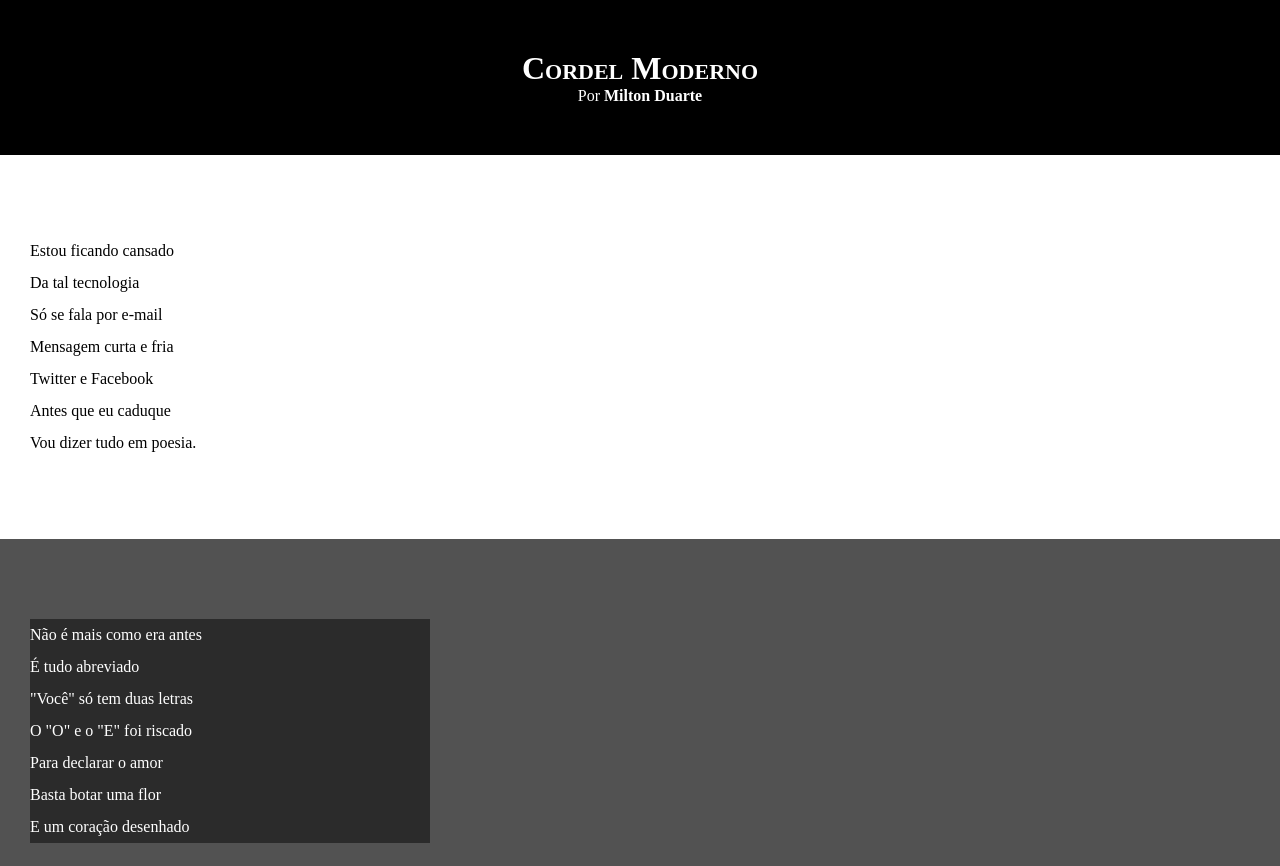
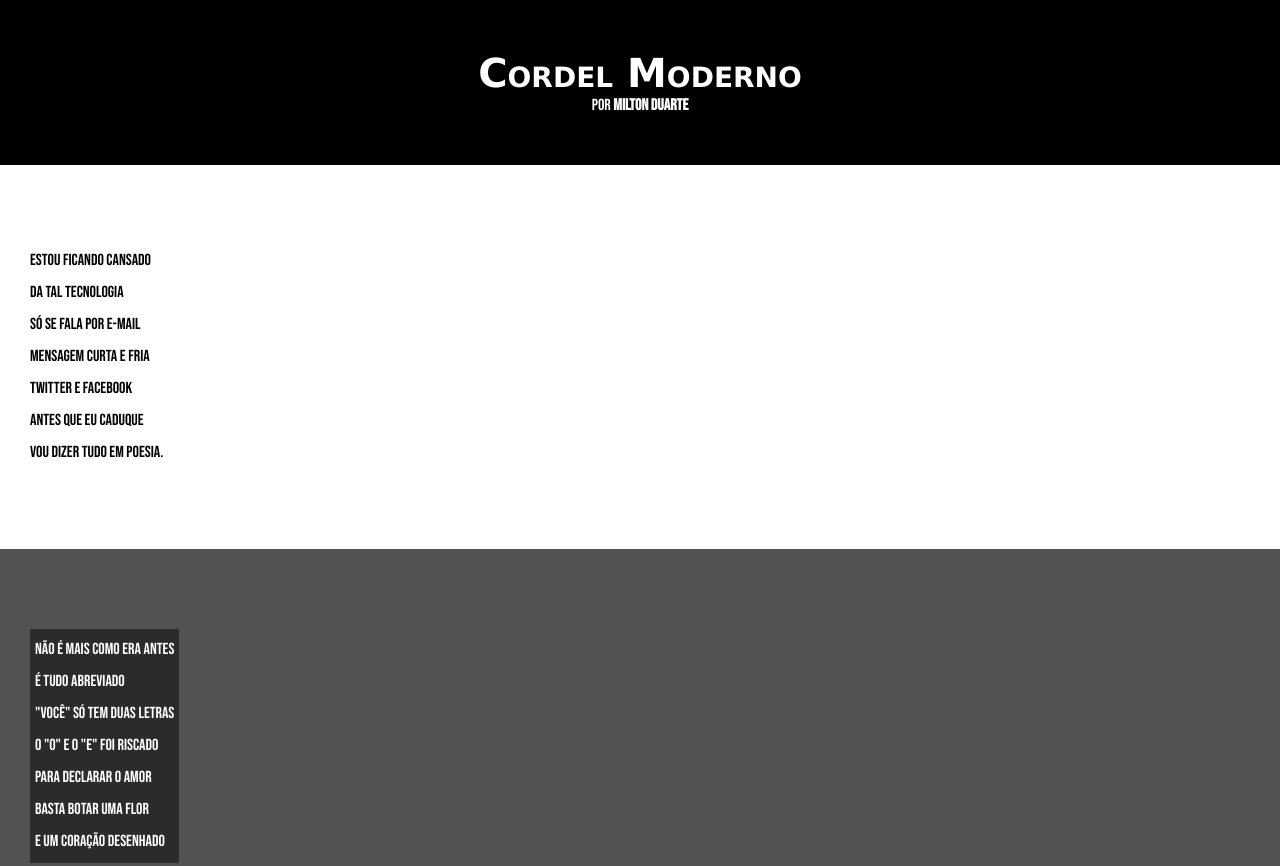
Before and after one commit to fernandavaleriano/html-css, a plain HTML site: page desafios/desafio01/index.html in a window 1280 px wide. Shown: the top 866 px of the page. Drawn offline with Linux system fonts and the light colour scheme.

Commit message:
atualizaçâo

```diff
--- a/desafios/desafio01/estili/style.css
+++ b/desafios/desafio01/estili/style.css
@@ -1,4 +1,14 @@
 @charset "UTF-8";
+
+@import url('https://fonts.googleapis.com/css2?family=Bebas+Neue&family=Inconsolata:wght@200..900&display=swap');
+
+@import url('https://fonts.googleapis.com/css2?family=Bebas+Neue&family=Dancing+Script:wght@400..700&family=Inconsolata:wght@200..900&display=swap');
+
+:root {
+    --fonte1: Verdana, Geneva, Tahoma, sans-serif;
+    --fonte2: "Bebas Neue", serif;
+    --fonte3: "Dancing Script", cursive;
+}
 
 * {
     margin: 0px;
@@ -8,6 +18,7 @@
 html, body {
     min-height: 100vh;
     background-color: darkgrey;
+    font-family: var(--fonte2);
 }
 
 header {
@@ -19,6 +30,8 @@ header {
 header > h1 {
     padding-top: 50px;
     font-variant: small-caps;
+    font-family: var(--fonte1);
+    font-size: 5vh;
 }
 
 header > p {
@@ -40,6 +53,8 @@ section {
     padding-bottom: 10vh;
     line-height: 2em;
     padding-left: 30px;
+    font-family: var(--fonte2);
+    font-size: 10vg;
 }
 
 section.normal {
@@ -53,7 +68,8 @@ section.imagem {
 }
 
 section.imagem > p {
-    width: 400px;
+    display: inline-block;
+    padding: 5px;
     background-color: rgba(0, 0, 0, 0.479);
 }
 
```
